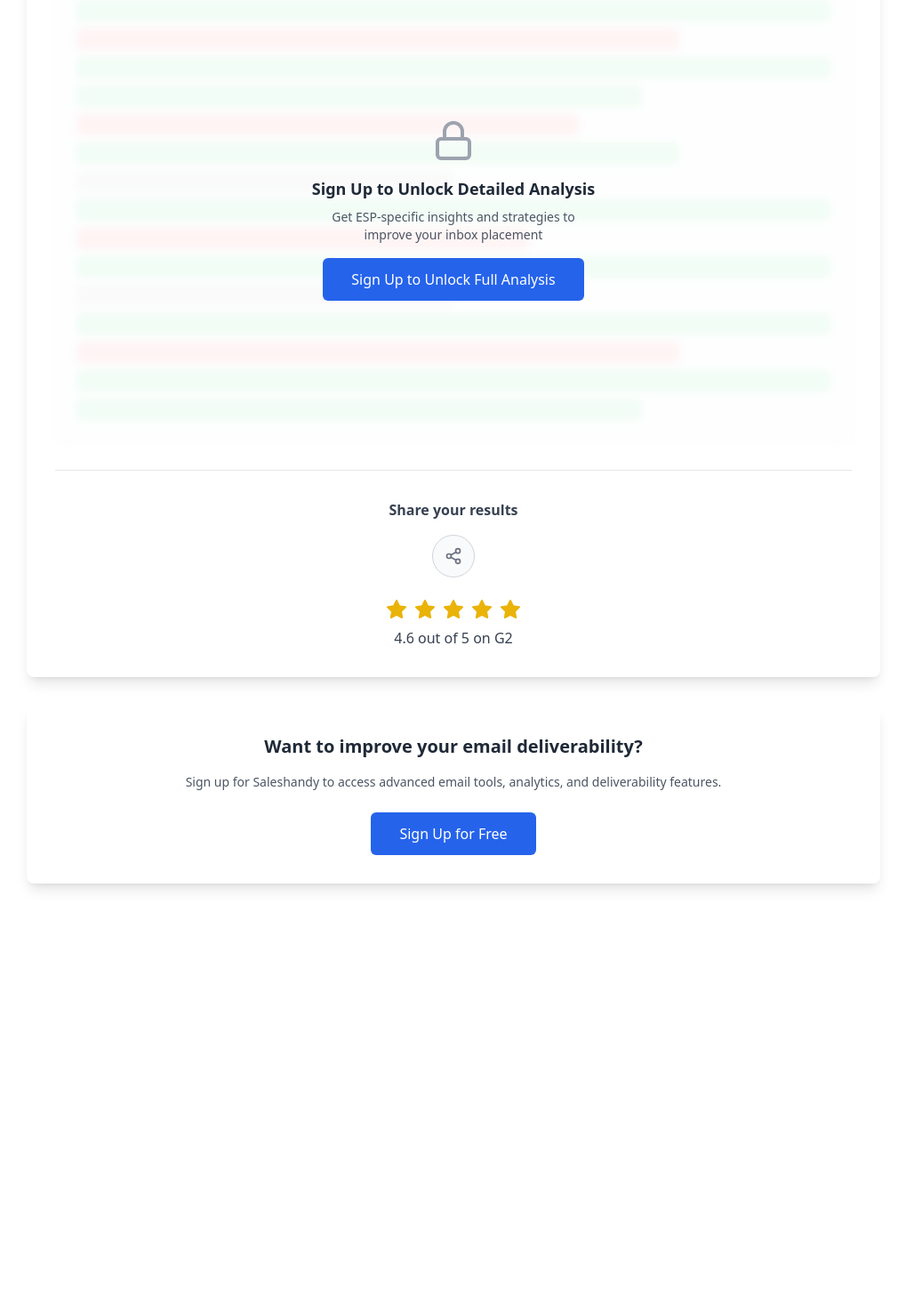
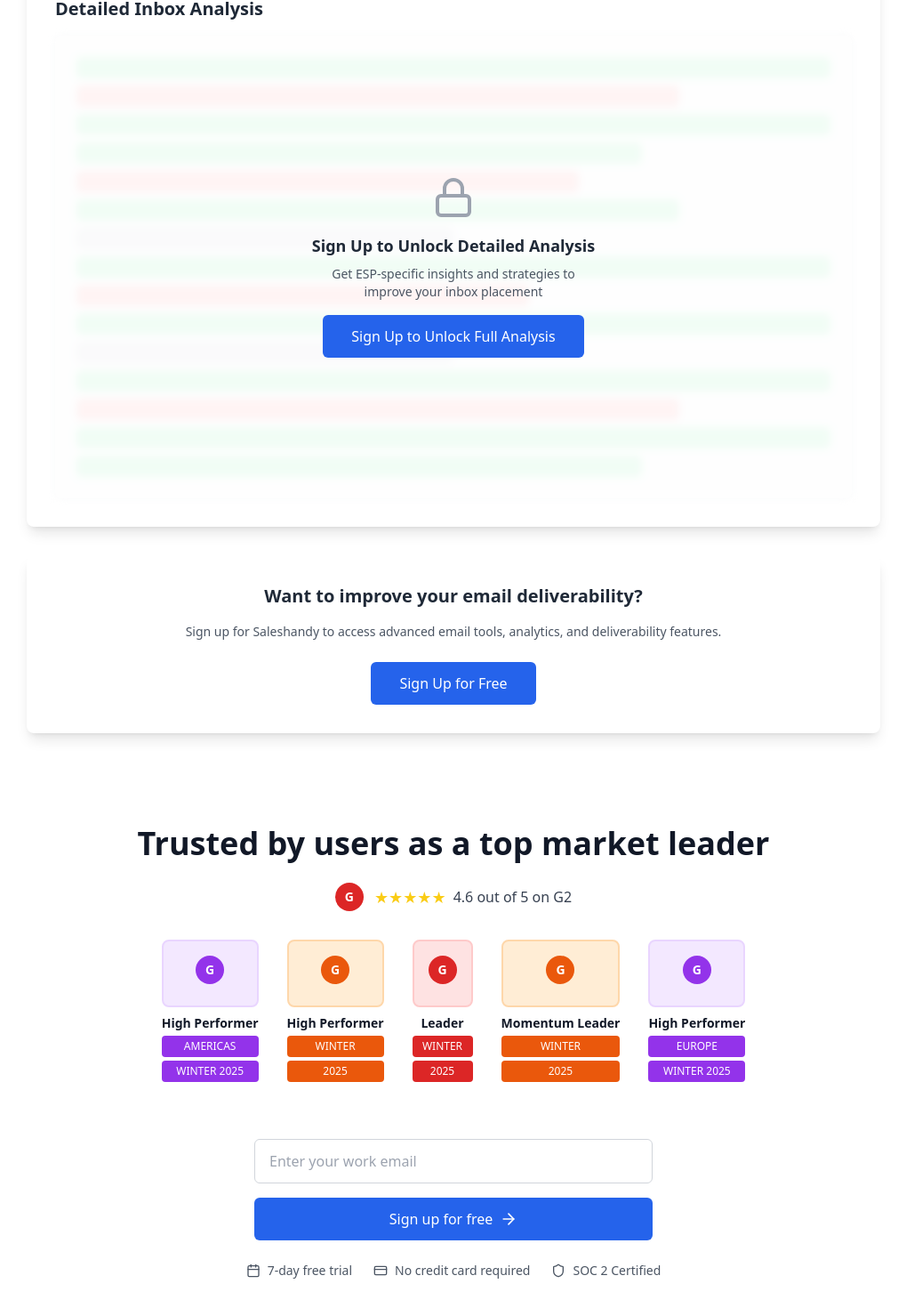
Before and after one commit to jainil-padmani/sh-inbox-radar-website, a React (Vite) app: page /results2 in a window 1280 px wide. Shown: the part 516-1986 px from the top of the page at 89% size, without its empty margins (130-1149 px from the left). Before the commit the page ends 1533 px from the top, so only its background shows below. Built offline with nearby package versions, Linux system fonts and the light colour scheme.

Commit message:
Added header and footer in result pages

```diff
--- a/src/components/ResultPage1.tsx
+++ b/src/components/ResultPage1.tsx
@@ -7,6 +7,9 @@ import SPFSetupModal from './SPFSetupModal';
 import DKIMSetupModal from './DKIMSetupModal';
 import DMARCSetupModal from './DMARCSetupModal';
 import SpamassassinModal from './SpamassassinModal';
+import Header from './Header';
+import Footer from './Footer';
+import Awards from './Awards';
 
 const ResultPage1 = () => {
   const navigate = useNavigate();
@@ -28,6 +31,8 @@ const ResultPage1 = () => {
   };
 
   return (
+    <>
+      <Header />
       <section className="py-6 bg-white">
         <div className="max-w-5xl mx-auto px-4 sm:px-6 lg:px-8">
           <div className="mb-4">
@@ -229,24 +234,6 @@ const ResultPage1 = () => {
                     </button>
                   </div>
                 </div>
-              {/* Share your results section */}
-              <div className="border-t border-gray-200 pt-8 mt-8 text-center">
-                <h3 className="text-base font-semibold text-gray-700 mb-4">Share your results</h3>
-                <div className="flex justify-center mt-4">
-                  <div className="flex items-center justify-center w-12 h-12 border border-gray-300 rounded-full bg-gray-50">
-                    <Share2 className="w-5 h-5 text-gray-500" />
-                  </div>
-                </div>
-                {/* Rating Section */}
-                <div className="flex flex-col items-center mt-6">
-                  <div className="flex items-center text-yellow-500 mb-2">
-                    {[...Array(5)].map((_, i) => (
-                      <Star key={i} className="h-6 w-6 fill-current mx-1" />
-                    ))}
-                  </div>
-                  <span className="text-gray-700 font-medium">4.6 out of 5 on G2</span>
-                </div>
-              </div>
               </div>
             </>
           )}
@@ -274,6 +261,9 @@ const ResultPage1 = () => {
         <DMARCSetupModal isOpen={showDMARCModal} onClose={() => setShowDMARCModal(false)} dmarcRecord="v=DMARC1; p=none; sp=none; rua=mailto:dmarc@mailinblue.com!10m; ruf=mailto:dmarc@mailinblue.com!10m; rf=afrf; pct=100; ri=86400" />
         <SpamassassinModal isOpen={showSpamassassinModal} onClose={() => setShowSpamassassinModal(false)} />
       </section>
+      <Awards />
+      <Footer />
+    </>
   );
 };
 
--- a/src/components/ResultPage2.tsx
+++ b/src/components/ResultPage2.tsx
@@ -2,6 +2,9 @@ import React from 'react';
 import { Link, useNavigate } from 'react-router-dom';
 import { CheckCircle, AlertCircle, Triangle, MailCheck, MailWarning, Mail, MailX, Lock, Share2, Star } from 'lucide-react';
 import SignUpModal from './SignUpModal';
+import Header from './Header';
+import Footer from './Footer';
+import Awards from './Awards';
 
 const ResultPage2 = () => {
   const navigate = useNavigate();
@@ -17,6 +20,8 @@ const ResultPage2 = () => {
   };
 
   return (
+    <>
+      <Header />
       <section className="py-6 bg-white">
         <div className="max-w-5xl mx-auto px-4 sm:px-6 lg:px-8">
           <div className="mb-4">
@@ -53,6 +58,7 @@ const ResultPage2 = () => {
           </div>
 
           {activeTab === 'deliverability' && (
+            <>
               <div className="bg-white rounded-lg shadow-lg p-8 mb-8">
                 <h3 className="text-xl font-semibold text-gray-800 mb-4">Deliverability</h3>
                 <div className="flex justify-center items-center gap-4 blur-sm">
@@ -84,6 +90,41 @@ const ResultPage2 = () => {
                   </div>
                 </div>
               </div>
+
+              <div className="bg-white rounded-lg shadow-lg p-8 mb-8">
+                <h3 className="text-xl font-semibold text-gray-800 mb-4">Detailed Inbox Analysis</h3>
+                <div className="relative">
+                  <div className="bg-gray-50 p-6 mt-4 rounded-lg blur-sm text-gray-700 space-y-2">
+                    <p className="bg-green-200 h-6 rounded-md w-full mb-2"></p>
+                    <p className="bg-red-200 h-6 rounded-md w-4/5 mb-2"></p>
+                    <p className="bg-green-200 h-6 rounded-md w-full mb-2"></p>
+                    <p className="bg-green-200 h-6 rounded-md w-3/4 mb-2"></p>
+                    <p className="bg-red-200 h-6 rounded-md w-2/3 mb-2"></p>
+                    <p className="bg-green-200 h-6 rounded-md w-4/5 mb-2"></p>
+                    <p className="bg-gray-200 h-6 rounded-md w-1/2 mb-2"></p>
+                    <p className="bg-green-200 h-6 rounded-md w-full mb-2"></p>
+                    <p className="bg-red-200 h-6 rounded-md w-3/5 mb-2"></p>
+                    <p className="bg-green-200 h-6 rounded-md w-full mb-2"></p>
+                    <p className="bg-gray-200 h-6 rounded-md w-2/4 mb-2"></p>
+                    <p className="bg-green-200 h-6 rounded-md w-full mb-2"></p>
+                    <p className="bg-red-200 h-6 rounded-md w-4/5 mb-2"></p>
+                    <p className="bg-green-200 h-6 rounded-md w-full mb-2"></p>
+                    <p className="bg-green-200 h-6 rounded-md w-3/4 mb-2"></p>
+                  </div>
+                  <div className="absolute inset-0 bg-white bg-opacity-80 flex flex-col items-center justify-center rounded-lg">
+                    <Lock className="h-12 w-12 text-gray-400 mb-4" />
+                    <h3 className="text-lg font-semibold text-gray-800">Sign Up to Unlock Detailed Analysis</h3>
+                    <p className="text-gray-600 text-sm mt-2 max-w-xs text-center">Get ESP-specific insights and strategies to improve your inbox placement</p>
+                    <button
+                      className="bg-blue-600 text-white px-8 py-3 rounded-md hover:bg-blue-700 transition-colors duration-200 font-medium mt-4"
+                      onClick={handleRunNewTestClick}
+                    >
+                      Sign Up to Unlock Full Analysis
+                    </button>
+                  </div>
+                </div>
+              </div>
+            </>
           )}
 
           {activeTab === 'setup-analysis' && (
@@ -155,62 +196,6 @@ const ResultPage2 = () => {
             </div>
           )}
 
-        {activeTab === 'deliverability' && (
-          <>
-            <div className="bg-white rounded-lg shadow-lg p-8 mb-8">
-              <h3 className="text-xl font-semibold text-gray-800 mb-4">Detailed Inbox Analysis</h3>
-              <div className="relative">
-                <div className="bg-gray-50 p-6 mt-4 rounded-lg blur-sm text-gray-700 space-y-2">
-                  <p className="bg-green-200 h-6 rounded-md w-full mb-2"></p>
-                  <p className="bg-red-200 h-6 rounded-md w-4/5 mb-2"></p>
-                  <p className="bg-green-200 h-6 rounded-md w-full mb-2"></p>
-                  <p className="bg-green-200 h-6 rounded-md w-3/4 mb-2"></p>
-                  <p className="bg-red-200 h-6 rounded-md w-2/3 mb-2"></p>
-                  <p className="bg-green-200 h-6 rounded-md w-4/5 mb-2"></p>
-                  <p className="bg-gray-200 h-6 rounded-md w-1/2 mb-2"></p>
-                  <p className="bg-green-200 h-6 rounded-md w-full mb-2"></p>
-                  <p className="bg-red-200 h-6 rounded-md w-3/5 mb-2"></p>
-                  <p className="bg-green-200 h-6 rounded-md w-full mb-2"></p>
-                  <p className="bg-gray-200 h-6 rounded-md w-2/4 mb-2"></p>
-                  <p className="bg-green-200 h-6 rounded-md w-full mb-2"></p>
-                  <p className="bg-red-200 h-6 rounded-md w-4/5 mb-2"></p>
-                  <p className="bg-green-200 h-6 rounded-md w-full mb-2"></p>
-                  <p className="bg-green-200 h-6 rounded-md w-3/4 mb-2"></p>
-                </div>
-                <div className="absolute inset-0 bg-white bg-opacity-80 flex flex-col items-center justify-center rounded-lg">
-                  <Lock className="h-12 w-12 text-gray-400 mb-4" />
-                  <h3 className="text-lg font-semibold text-gray-800">Sign Up to Unlock Detailed Analysis</h3>
-                  <p className="text-gray-600 text-sm mt-2 max-w-xs text-center">Get ESP-specific insights and strategies to improve your inbox placement</p>
-                  <button
-                    className="bg-blue-600 text-white px-8 py-3 rounded-md hover:bg-blue-700 transition-colors duration-200 font-medium mt-4"
-                    onClick={handleRunNewTestClick}
-                  >
-                    Sign Up to Unlock Full Analysis
-                  </button>
-                </div>
-              </div>
-              {/* Share your results section */}
-              <div className="border-t border-gray-200 pt-8 mt-8 text-center">
-                <h3 className="text-base font-semibold text-gray-700 mb-4">Share your results</h3>
-                <div className="flex justify-center mt-4">
-                  <div className="flex items-center justify-center w-12 h-12 border border-gray-300 rounded-full bg-gray-50">
-                    <Share2 className="w-5 h-5 text-gray-500" />
-                  </div>
-                </div>
-                {/* Rating Section */}
-                <div className="flex flex-col items-center mt-6">
-                  <div className="flex items-center text-yellow-500 mb-2">
-                    {[...Array(5)].map((_, i) => (
-                      <Star key={i} className="h-6 w-6 fill-current mx-1" />
-                    ))}
-                  </div>
-                  <span className="text-gray-700 font-medium">4.6 out of 5 on G2</span>
-                </div>
-              </div>
-            </div>
-          </>
-        )}
-
           <div className="bg-white rounded-lg shadow-lg p-8 text-center">
             <h3 className="text-xl font-semibold text-gray-800 mb-4">Want to improve your email deliverability?</h3>
             <p className="text-gray-600 text-sm mb-6">Sign up for Saleshandy to access advanced email tools, analytics, and deliverability features.</p>
@@ -222,6 +207,9 @@ const ResultPage2 = () => {
         </div>
         {showSignUpModal && <SignUpModal onClose={handleCloseModal} />}
       </section>
+      <Awards />
+      <Footer />
+    </>
   );
 };
 
--- /dev/null
+++ b/src/components/TrustedBySection.tsx
@@ -0,0 +1,75 @@
+import React from 'react';
+
+const TrustedBySection = () => {
+  return (
+    <section className="py-12 bg-[#f8fafc] border-t border-gray-200">
+      <div className="max-w-4xl mx-auto px-4 sm:px-6 lg:px-8 text-center">
+        <h3 className="text-2xl md:text-3xl font-bold text-gray-900 mb-2">Trusted by users as a top market leader</h3>
+        <div className="flex flex-col items-center justify-center mt-6 mb-8">
+          <div className="flex items-center text-yellow-500 mb-2 text-2xl">
+            <span className="bg-gray-900 text-white rounded-full w-8 h-8 flex items-center justify-center font-bold mr-2">G</span>
+            {[...Array(5)].map((_, i) => (
+              <span key={i} className="mx-0.5">★</span>
+            ))}
+            <span className="ml-2 text-gray-800 text-lg font-semibold">4.6 out of 5 on G2</span>
+          </div>
+        </div>
+        <div className="flex flex-wrap justify-center gap-4 mb-8">
+          {/* G2 Badges */}
+          <div className="bg-white border rounded-lg px-4 py-2 flex flex-col items-center shadow-sm">
+            <span className="bg-gray-900 text-white rounded-full w-6 h-6 flex items-center justify-center font-bold mb-1">G</span>
+            <span className="text-xs font-semibold text-gray-800">High Performer</span>
+            <span className="text-[10px] text-gray-500">AMERICAS</span>
+            <span className="text-[10px] text-gray-500">WINTER 2025</span>
+          </div>
+          <div className="bg-white border rounded-lg px-4 py-2 flex flex-col items-center shadow-sm">
+            <span className="bg-gray-900 text-white rounded-full w-6 h-6 flex items-center justify-center font-bold mb-1">G</span>
+            <span className="text-xs font-semibold text-gray-800">High Performer</span>
+            <span className="text-[10px] text-gray-500">WINTER</span>
+            <span className="text-[10px] text-gray-500">2025</span>
+          </div>
+          <div className="bg-white border rounded-lg px-4 py-2 flex flex-col items-center shadow-sm">
+            <span className="bg-gray-900 text-white rounded-full w-6 h-6 flex items-center justify-center font-bold mb-1">G</span>
+            <span className="text-xs font-semibold text-gray-800">Leader</span>
+            <span className="text-[10px] text-gray-500">WINTER</span>
+            <span className="text-[10px] text-gray-500">2025</span>
+          </div>
+          <div className="bg-white border rounded-lg px-4 py-2 flex flex-col items-center shadow-sm">
+            <span className="bg-gray-900 text-white rounded-full w-6 h-6 flex items-center justify-center font-bold mb-1">G</span>
+            <span className="text-xs font-semibold text-gray-800">Momentum Leader</span>
+            <span className="text-[10px] text-gray-500">WINTER</span>
+            <span className="text-[10px] text-gray-500">2025</span>
+          </div>
+          <div className="bg-white border rounded-lg px-4 py-2 flex flex-col items-center shadow-sm">
+            <span className="bg-gray-900 text-white rounded-full w-6 h-6 flex items-center justify-center font-bold mb-1">G</span>
+            <span className="text-xs font-semibold text-gray-800">High Performer</span>
+            <span className="text-[10px] text-gray-500">EUROPE</span>
+            <span className="text-[10px] text-gray-500">WINTER 2025</span>
+          </div>
+        </div>
+        <form className="flex flex-col sm:flex-row items-center justify-center gap-3 max-w-md mx-auto mb-4">
+          <input
+            type="email"
+            placeholder="Enter your work email"
+            className="w-full sm:w-auto flex-1 px-4 py-2 border border-gray-300 rounded-md focus:outline-none focus:ring-2 focus:ring-blue-500"
+          />
+          <button
+            type="submit"
+            className="bg-blue-600 text-white px-6 py-2 rounded-md hover:bg-blue-700 transition-colors duration-200 font-medium"
+          >
+            Sign up for free
+          </button>
+        </form>
+        <div className="flex flex-wrap justify-center items-center gap-4 text-xs text-gray-600 mb-4">
+          <span>7-day free trial</span>
+          <span>•</span>
+          <span>No credit card required</span>
+          <span>•</span>
+          <span>SOC 2 Certified</span>
+        </div>
+      </div>
+    </section>
+  );
+};
+
+export default TrustedBySection;
```
Lines whose indentation alone changed are shown as unchanged.
